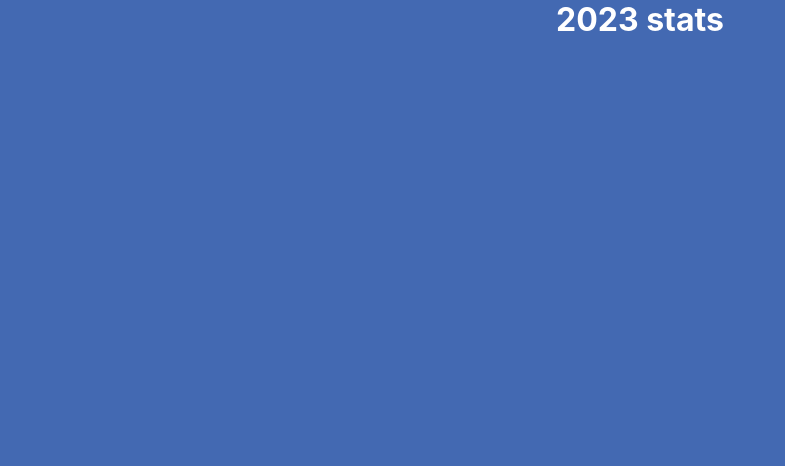
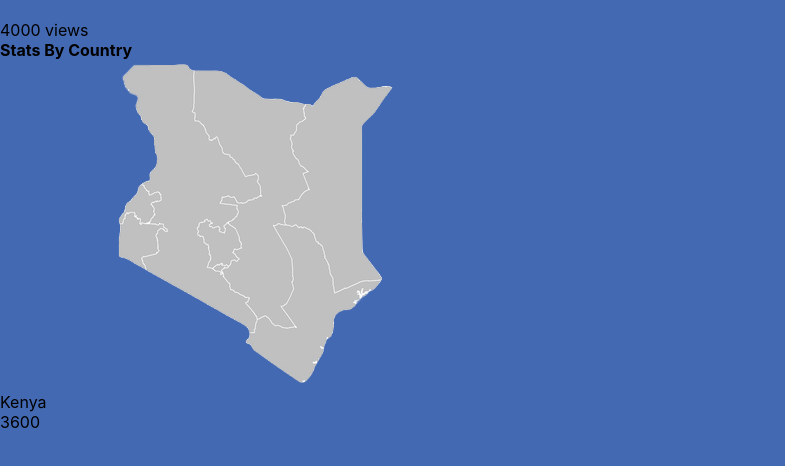
Before and after one commit to NoelLincoln/air-pollution-stats, a React (Create React App) app: page / in a window 1280 px wide. Shown: the top 466 px of the page, without its empty margins (0-785 px from the left). Built offline with nearby package versions, Linux system fonts and the light colour scheme; no server answers.

Commit message:
import Homepage and countryList components

```diff
--- a/src/App.js
+++ b/src/App.js
@@ -1,11 +1,12 @@
 import './App.css';
+import HomePage from './components/HomePage';
+import CountryList from './components/CountryList';
 
 function App() {
   return (
     <div className="App">
-      <header className="App-header">
-        <h1>2023 stats</h1>
-      </header>
+      <HomePage />
+      <CountryList />
     </div>
   );
 }
```
